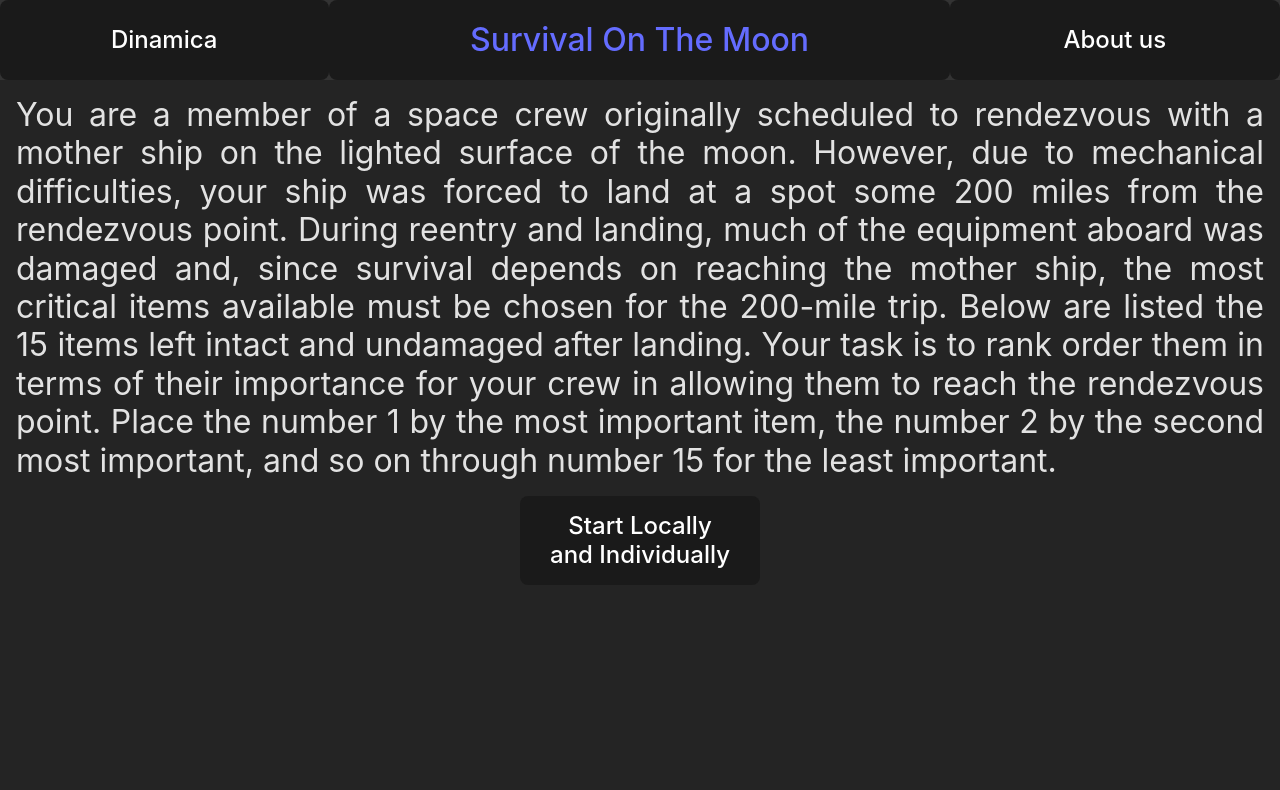
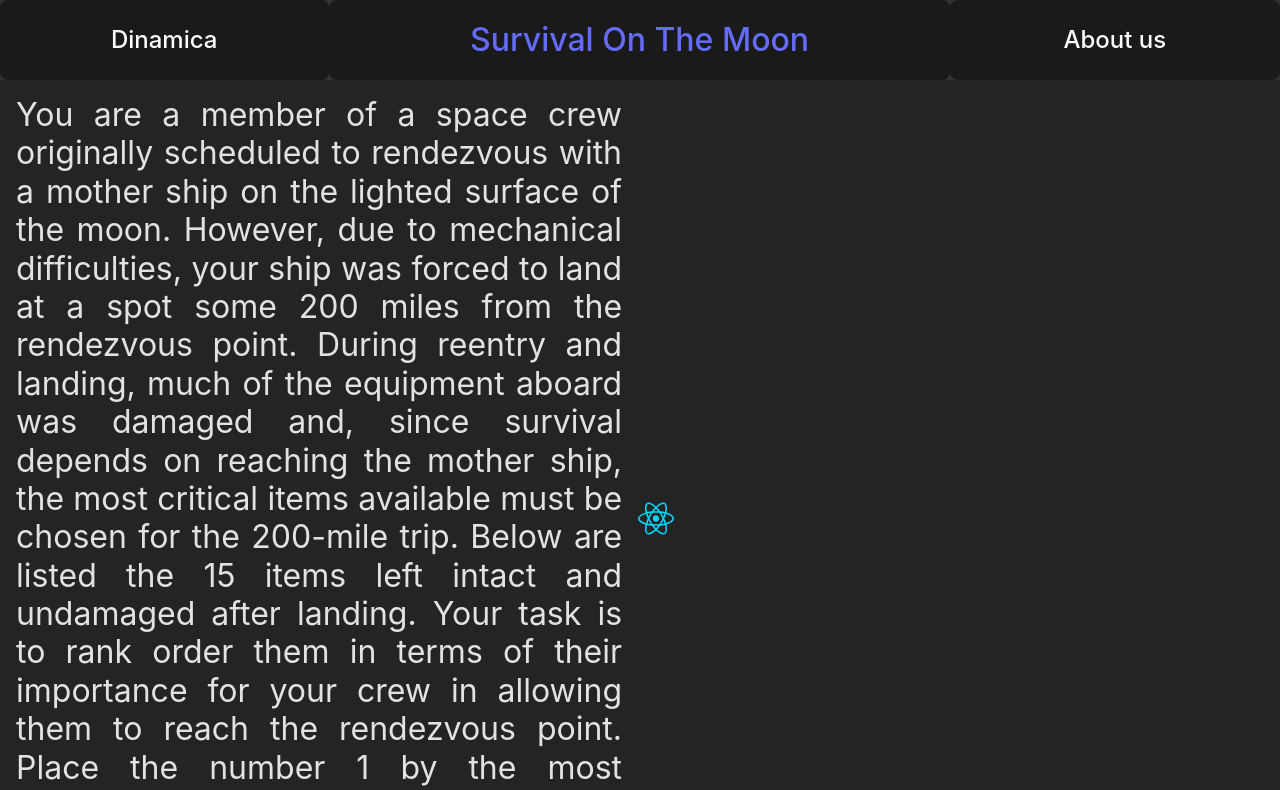
Before and after one commit to Churly01/Dynamics, a React (Vite) app: page / in a window 1280 px wide. Shown: the top 790 px of the page. Built offline with nearby package versions, Linux system fonts and the light colour scheme.

Commit message:
Add image wip

```diff
--- a/src/MainView.jsx
+++ b/src/MainView.jsx
@@ -1,12 +1,14 @@
 import { Link } from "react-router-dom";
+import imgUrl from './assets/react.svg';
 
 const MainView = () => {
   return (
     <>
-      <div>
-        <div style={{ fontSize: '2em', textAlign: 'justify', margin: '0.5em' }}>
+      <div style={{ display: 'flex' }}>
+        <div style={{ flex:'0.5', fontSize: '2em', textAlign: 'justify', margin: '0.5em' }}>
           You are a member of a space crew originally scheduled to rendezvous with a mother ship on the lighted surface of the moon. However, due to mechanical difficulties, your ship was forced to land at a spot some 200 miles from the rendezvous point. During reentry and landing, much of the equipment aboard was damaged and, since survival depends on reaching the mother ship, the most critical items available must be chosen for the 200-mile trip. Below are listed the 15 items left intact and undamaged after landing. Your task is to rank order them in terms of their importance for your crew in allowing them to reach the rendezvous point. Place the number 1 by the most important item, the number 2 by the second most important, and so on through number 15 for the least important.
         </div>
+        <img src={imgUrl} />
       </div>
       <Link to="/local_dynamic">
         <button>
```
